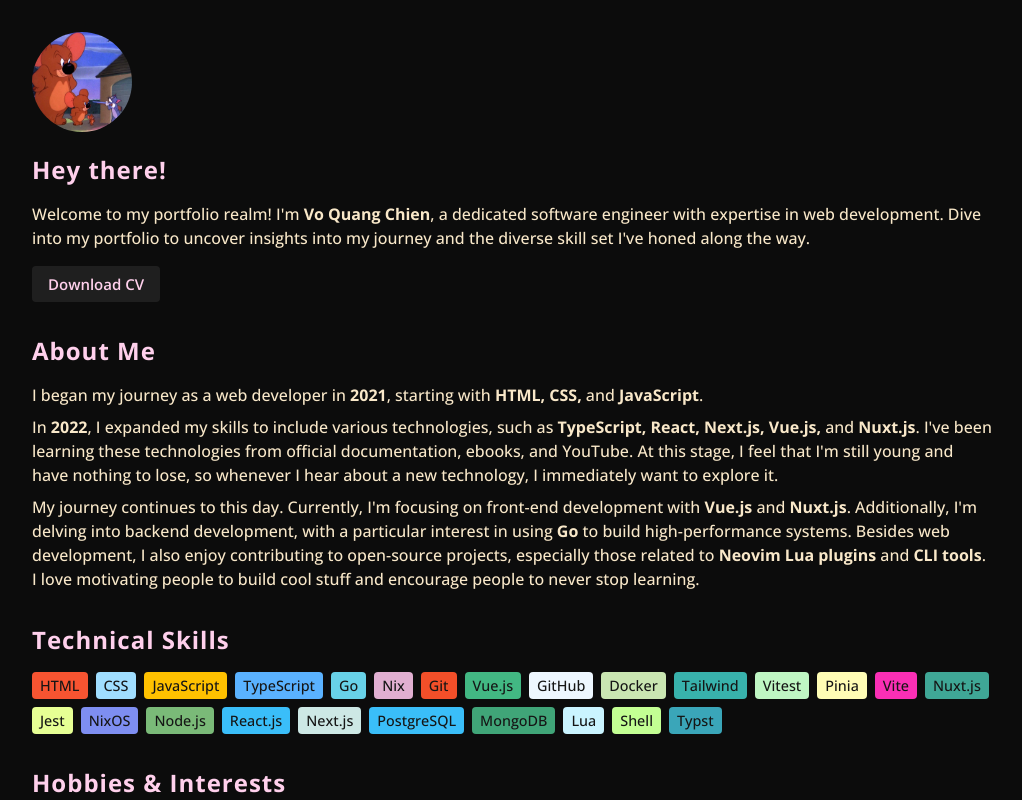
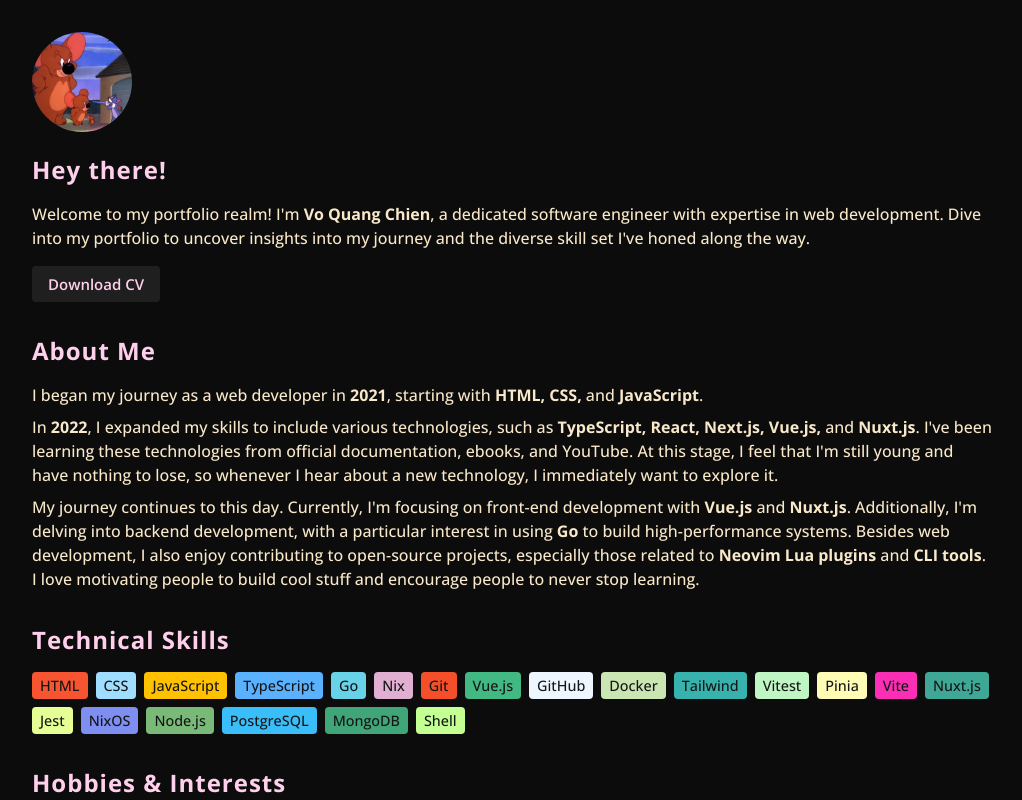
Before and after one commit to 2giosangmitom/2giosangmitom.github.io, a Vue app: page /contact in a window 1280 px wide. Shown: the top 800 px of the page, without its empty margins (16-1038 px from the left). Built offline with nearby package versions, Linux system fonts and the light colour scheme.

Commit message:
feat: update content

```diff
--- a/src/components/TheSkills.vue
+++ b/src/components/TheSkills.vue
@@ -24,13 +24,9 @@ const skills = [
   { name: "Jest", color: "#E6FF94" },
   { name: "NixOS", color: "#7E8EF1" },
   { name: "Node.js", color: "#7ABA78" },
-  { name: "React.js", color: "#3ABEF9" },
-  { name: "Next.js", color: "#CDE8E5" },
   { name: "PostgreSQL", color: "#3ABEF9" },
   { name: "MongoDB", color: "#40A578" },
-  { name: "Lua", color: "#CAF4FF" },
   { name: "Shell", color: "#C3FF93" },
-  { name: "Typst", color: "#3AA6B9" },
 ];
 
 onMounted(() => {
```
Also changed, not shown: 2 other files (tests, documents, lock files or other folders).
